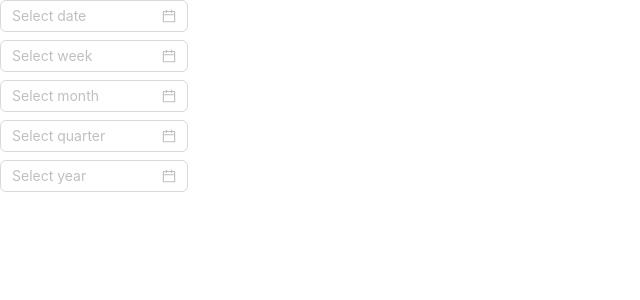
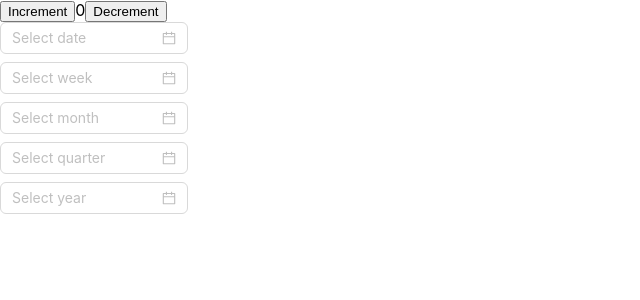
Before and after one commit to vigneshwaran-chandrasekaran/demo-automation-testing, a React (Create React App) app: page / in a window 1280 px wide. Shown: the top 300 px of the page, without its empty margins (0-640 px from the left). Built offline with nearby package versions, Linux system fonts and the light colour scheme.

Commit message:
formik and redux basic files are installed

```diff
--- a/package.json
+++ b/package.json
@@ -3,6 +3,7 @@
   "version": "0.1.0",
   "private": true,
   "dependencies": {
+    "@reduxjs/toolkit": "^1.9.5",
     "@testing-library/jest-dom": "^5.17.0",
     "@testing-library/react": "^13.4.0",
     "@testing-library/user-event": "^13.5.0",
@@ -10,9 +11,12 @@
     "@types/node": "^16.18.40",
     "@types/react": "^18.2.20",
     "@types/react-dom": "^18.2.7",
+    "@types/react-redux": "^7.1.25",
     "antd": "^5.8.2",
+    "formik": "^2.4.3",
     "react": "^18.2.0",
     "react-dom": "^18.2.0",
+    "react-redux": "^8.1.2",
     "react-router-dom": "^6.15.0",
     "react-scripts": "5.0.1",
     "typescript": "^4.9.5",
@@ -20,7 +24,7 @@
   },
   "scripts": {
     "nvm": "nvm use 18.17.1",
-    "start": "react-scripts start",
+    "start": "PORT=3311 react-scripts start",
     "build": "react-scripts build",
     "test": "react-scripts test",
     "eject": "react-scripts eject"
--- a/src/App.tsx
+++ b/src/App.tsx
@@ -1,5 +1,6 @@
 import type { DatePickerProps } from "antd";
 import { DatePicker, Space } from "antd";
+import { Counter } from "./components/Counter";
 
 function App() {
   const onChange: DatePickerProps["onChange"] = (date, dateString) => {
@@ -8,6 +9,7 @@
 
   return (
     <div>
+      <Counter />
       <Space direction="vertical">
         <DatePicker onChange={onChange} />
         <DatePicker onChange={onChange} picker="week" />
--- /dev/null
+++ b/src/components/Counter.tsx
@@ -0,0 +1,29 @@
+import React from "react";
+import type { RootState } from "../store";
+import { useSelector, useDispatch } from "react-redux";
+import { decrement, increment } from "../store/counterSlice";
+
+export function Counter() {
+  const count = useSelector((state: RootState) => state.counter.value);
+  const dispatch = useDispatch();
+
+  return (
+    <div>
+      <div>
+        <button
+          aria-label="Increment value"
+          onClick={() => dispatch(increment())}
+        >
+          Increment
+        </button>
+        <span>{count}</span>
+        <button
+          aria-label="Decrement value"
+          onClick={() => dispatch(decrement())}
+        >
+          Decrement
+        </button>
+      </div>
+    </div>
+  );
+}
--- a/src/index.tsx
+++ b/src/index.tsx
@@ -1,15 +1,19 @@
-import React from 'react';
-import ReactDOM from 'react-dom/client';
-import './index.css';
-import App from './App';
-import reportWebVitals from './reportWebVitals';
+import React from "react";
+import ReactDOM from "react-dom/client";
+import { Provider } from "react-redux";
+import "./index.css";
+import App from "./App";
+import { store } from "./store";
+import reportWebVitals from "./reportWebVitals";
 
 const root = ReactDOM.createRoot(
-  document.getElementById('root') as HTMLElement
+  document.getElementById("root") as HTMLElement
 );
 root.render(
   <React.StrictMode>
-    <App />
+    <Provider store={store}>
+      <App />
+    </Provider>
   </React.StrictMode>
 );
 
--- /dev/null
+++ b/src/store/counterSlice.ts
@@ -0,0 +1,35 @@
+import { createSlice } from "@reduxjs/toolkit";
+import type { PayloadAction } from "@reduxjs/toolkit";
+
+export interface CounterState {
+  value: number;
+}
+
+const initialState: CounterState = {
+  value: 0,
+};
+
+export const counterSlice = createSlice({
+  name: "counter",
+  initialState,
+  reducers: {
+    increment: (state) => {
+      // Redux Toolkit allows us to write "mutating" logic in reducers. It
+      // doesn't actually mutate the state because it uses the Immer library,
+      // which detects changes to a "draft state" and produces a brand new
+      // immutable state based off those changes
+      state.value += 1;
+    },
+    decrement: (state) => {
+      state.value -= 1;
+    },
+    incrementByAmount: (state, action: PayloadAction<number>) => {
+      state.value += action.payload;
+    },
+  },
+});
+
+// Action creators are generated for each case reducer function
+export const { increment, decrement, incrementByAmount } = counterSlice.actions;
+
+export default counterSlice.reducer;
--- /dev/null
+++ b/src/store/index.ts
@@ -0,0 +1,13 @@
+import { configureStore } from "@reduxjs/toolkit";
+import counterReducer from "./counterSlice";
+
+export const store = configureStore({
+  reducer: {
+    counter: counterReducer,
+  },
+});
+
+// Infer the `RootState` and `AppDispatch` types from the store itself
+export type RootState = ReturnType<typeof store.getState>;
+// Inferred type: {posts: PostsState, comments: CommentsState, users: UsersState}
+export type AppDispatch = typeof store.dispatch;
```
Also changed, not shown: 1 other file (tests, documents, lock files or other folders). Lines whose indentation alone changed are shown as unchanged.
